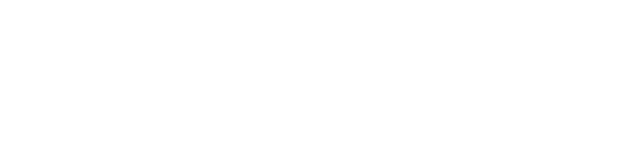
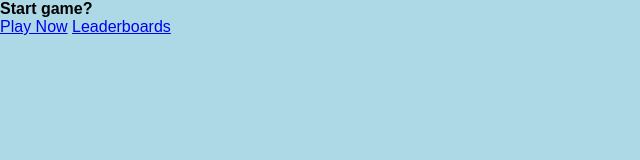
Before and after one commit to sentuhxd/code-quiz-04, a plain HTML site: page index.html in a window 1280 px wide. Shown: the whole page, without its empty margins (0-640 px from the left). Drawn offline with nearby package versions, Linux system fonts and the light colour scheme.

Commit message:
made some html

```diff
--- /dev/null
+++ b/assets/styles.css
@@ -0,0 +1,13 @@
+
+:root {
+    background-color: lightblue;
+
+}
+
+* {
+    box-sizing: border-box;
+    padding: 0;
+    margin: 0;
+    font-size: 16px;
+    font-family: Arial, Helvetica, sans-serif;
+}
--- a/index.html
+++ b/index.html
@@ -1,11 +1,38 @@
 <!DOCTYPE html>
+
 <html lang="en">
-<head>
-    <meta charset="UTF-8">
-    <meta name="viewport" content="width=device-width, initial-scale=1.0">
-    <title>Quiz Game</title>
-</head>
-<body>
 
-</body>
+    <head>
+
+        <meta charset="UTF-8" />
+        <meta name="viewport" content="width=device-width, initial-scale=1.0"/>
+        <meta http-equiv="X-UA-Compatible" content="ie=edge"/>
+        <title>Coding Quiz</title>
+
+        <link rel="stylesheet" href="assets/styles.css">
+
+    </head>
+
+    <body>
+
+        <div class="container">
+            <div id="home" class="flex-column flex-center">
+                <h1> Start game?</h1>
+                <a href="/game.html" class="btn">Play Now</a>
+                <a href="leaderboards.html" id="leaderboard-btn" class="btn">Leaderboards</a>
+            </div>
+        </div>
+
+
+
+
+
+
+        <script src="https://ajax.googleapis.com/ajax/libs/jquery/3.6.4/jquery.min.js"></script>
+
+
+        <script src="assets/script.js"></script>
+
+    </body>
+
 </html>
```
Also changed, not shown: assets/script.js (added).
